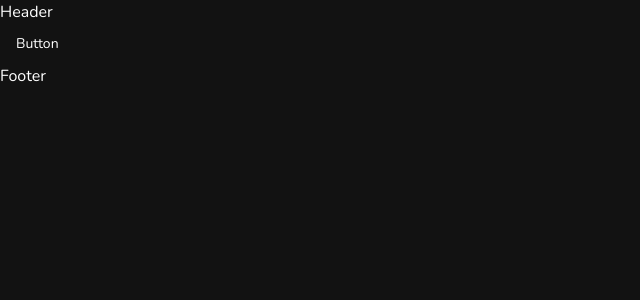
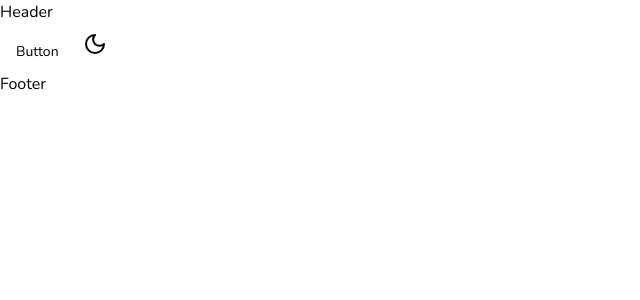
Before and after one commit to Fooreilry/store, a Next.js app: page / in a window 1280 px wide. Shown: the top 300 px of the page, without its empty margins (0-640 px from the left). Built offline with nearby package versions, Linux system fonts and the light colour scheme.

Commit message:
add theme button

```diff
--- a/src/app/ui/RootLayout.tsx
+++ b/src/app/ui/RootLayout.tsx
@@ -15,7 +15,7 @@ export default function RootLayout({ children }: { children: React.ReactNode })
   return (
     <html lang="ru" className={nunito.className} suppressHydrationWarning>
       <body className="app">
-        <ThemeProvider attribute="class" defaultTheme="dark" enableSystem disableTransitionOnChange>
+        <ThemeProvider attribute="class" defaultTheme="system" enableSystem disableTransitionOnChange>
           <header>Header</header>
           {children}
           <footer>Footer</footer>
--- a/src/pages/HomePage/ui/Home.tsx
+++ b/src/pages/HomePage/ui/Home.tsx
@@ -1,9 +1,11 @@
 import { Button } from '@/src/shared/ui/button';
+import { ThemeButton } from '@/src/widgets/ThemeButton/ThemeButton';
 
 export default function HomePage() {
   return (
     <main>
       <Button>Button</Button>
+      <ThemeButton />
     </main>
   );
 }
--- /dev/null
+++ b/src/shared/hooks/useMount/useMount.ts
@@ -0,0 +1,11 @@
+import { useEffect, useState } from 'react';
+
+export const useMount = () => {
+  const [isMounted, setIsMounted] = useState(false);
+
+  useEffect(() => {
+    setIsMounted(true);
+  }, []);
+
+  return isMounted;
+};
--- /dev/null
+++ b/src/widgets/ThemeButton/ThemeButton.tsx
@@ -0,0 +1,24 @@
+'use client';
+
+import { useMount } from '@/src/shared/hooks/useMount/useMount';
+import { Button } from '@/src/shared/ui/button';
+import { Moon, Sun } from 'lucide-react';
+import { useTheme } from 'next-themes';
+
+export const ThemeButton = () => {
+  const { theme, setTheme } = useTheme();
+
+  const isMounted = useMount();
+
+  const toggleTheme = () => {
+    setTheme(theme === 'dark' ? 'light' : 'dark');
+  };
+  if (!isMounted) {
+    return null;
+  }
+  return (
+    <Button variant="ghost" size="icon" onClick={toggleTheme}>
+      {theme === 'dark' ? <Sun /> : <Moon />}
+    </Button>
+  );
+};
```
